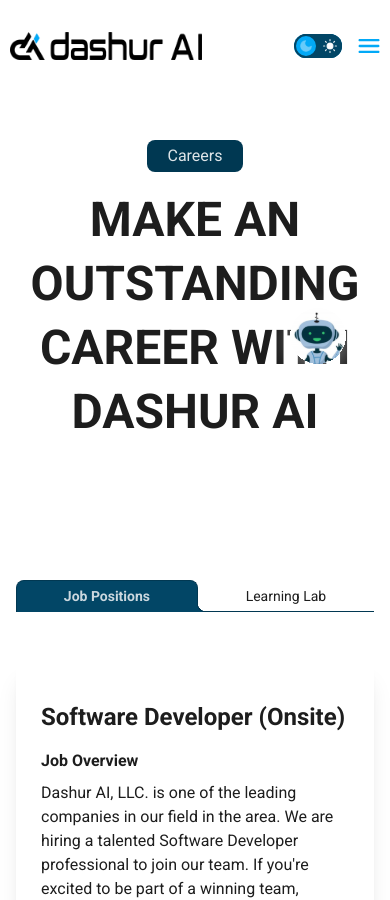
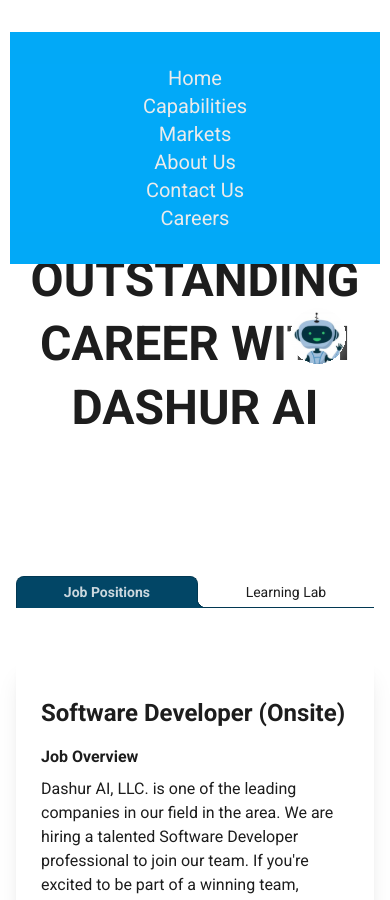
Before and after one commit to saadsrabon/dashurcorporate, a React (Vite) app: page /career in a window 390 px wide. Shown: the top 900 px of the page. Built offline with nearby package versions, Linux system fonts and the light colour scheme; what react-chatbot-kit would draw is missing.

Commit message:
2024-01-25 23:13:11 - item variants added

```diff
--- a/src/pages/Home.jsx
+++ b/src/pages/Home.jsx
@@ -64,7 +64,7 @@
               <BasicTitle title="Celebrating Excellence, Delivering Quality" />
             </div>
             <div className="w-full md:w-[57%] mx-auto">
-              <p className="text-light-text text-base leading-6 text-center dark:text-[#D2D2D2]">
+              <p className="-z-10 text-light-text text-base leading-6 text-center dark:text-[#D2D2D2]">
                 An innovative tech company dedicated to shaping the future through cutting-edge solutions and exceptional service.
               </p>
             </div>
--- a/src/shared/NavBar.jsx
+++ b/src/shared/NavBar.jsx
@@ -5,6 +5,16 @@
 import footerdark from "../assets/footerdark.png"
 import footerlight from "../assets/footerlight.png"
 import { useState } from "react";
+
+const itemVariants= {
+  open: {
+    opacity: 1,
+    y: 0,
+    transition: { type: "spring", stiffness: 300, damping: 24 }
+  },
+  closed: { opacity: 0, y: 20, transition: { duration: 0.2 } }
+};
+
 const NavBar = ({ isDarkMode, setIsDarkMode }) => {
       const toggleTheme = () => {
     setIsDarkMode(!isDarkMode);
@@ -103,16 +113,72 @@
         </div>
       </nav>
       {/* Mobile menu */}
-     <nav className="flex md:flex lg:hidden justify-between">
+     <nav className="flex relative md:flex lg:hidden justify-between ">
         {/* Logo */}
-        <div>
-          {isDarkMode ? (
-            <img className="w-48" src={footerdark} alt="" />
-          ) : (
-            <img className="w-48" src={footerlight} alt="" />
+        {/* Mobile Menu */}
+        <div className=" absolute z-50 flex flex-col items-center  py-8 bg-light-primary bg-opacity-100  w-full">
+          <NavLink
+            to="/"
+            className="dark:text-light-text text-dark-text text-center bg-light-primary bg-opacity-20 w-full hover:text-light-gray text-xl"
+          >
+            Home
+          </NavLink>
+          <NavLink
+            to="/capabilities"
+            className="dark:text-light-text text-dark-text text-center bg-light-primary bg-opacity-20 w-full hover:text-light-gray text-xl"
+          >
+            Capabilities
+          </NavLink>
+          <NavLink
+            className="dark:text-light-text text-dark-text text-center bg-light-primary bg-opacity-20 w-full hover:text-light-gray text-xl"
+
+            onClick={() => setDropdownVisible(!isDropdownVisible)}
+          >
+          <div className="">
+          <span >Markets</span>
+            </div>
+            {isDropdownVisible && (
+            <div className="absolute top-24 z-10 bg-opacity-20 bg-gray-800 border border-white border-opacity-20 backdrop-blur-3xl p-2 space-y-2 rounded-lg">
+              <div className="relative">
+              {/* <div className="absolute -top-6 w-0 h-0 border-b-[20px] bg-opacity-20 bg-gray-800 border-b-gray-800 border-l-[10px] border-l-transparent border-r-[10px] border-r-transparent"></div> */}
+              </div>
+              <div className=" grid grid-cols-2 space-x-8 py-3 px-4  ">
+
+
+                 <div className="flex flex-col">
+                  <NavLink>Department of Defense</NavLink>
+                  <NavLink>Manufacturing</NavLink>
+                  <NavLink>Aviation</NavLink>
+                 </div>
+                 <div className="flex flex-col">
+                  <NavLink>Hospitality</NavLink>
+                  <NavLink>Healthcare</NavLink>
+                 </div>
+              </div>
+              {/* Add more NavLink items as needed */}
+            </div>
           )}
+          </NavLink>
+          <NavLink
+            to="/about"
+            className="dark:text-light-text text-dark-text text-center bg-light-primary bg-opacity-20 w-full hover:text-light-gray text-xl"
+          >
+            About Us
+          </NavLink>
+          <NavLink
+            to="/contact"
+            className="dark:text-light-text text-dark-text text-center bg-light-primary bg-opacity-20 w-full hover:text-light-gray text-xl"
+          >
+            Contact Us
+          </NavLink>
+          <NavLink
+            to="/career"
+            className="dark:text-light-text text-dark-text text-center bg-light-primary bg-opacity-20 w-full hover:text-light-gray text-xl"
+          >
+            Careers
+          </NavLink>
         </div>
-
+       {/*  Menu  */}
         {/* toggle Button */}
         <div className="flex space-x-4 items-center">
         <div className="">
```
